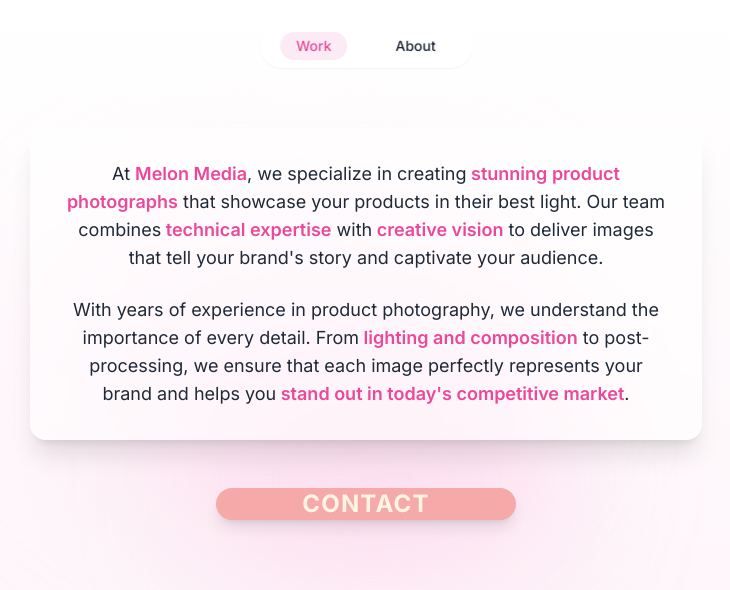
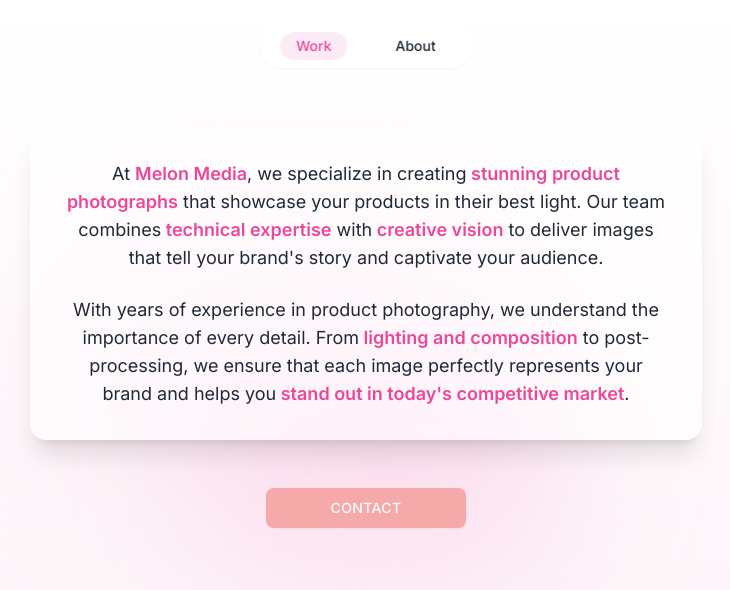
Before and after one commit to veersaraf/melon-media, a React (Vite) app: page /about in a window 1280 px wide. Shown: the top 590 px of the page, without its empty margins (274-1004 px from the left). Built offline with nearby package versions, Linux system fonts and the light colour scheme.

Commit message:
button Update

```diff
--- a/src/components/ContactButton.tsx
+++ b/src/components/ContactButton.tsx
@@ -9,15 +9,14 @@ const ContactButton = () => {
     <motion.button
       onClick={handleClick}
       className="
-        bg-[#F5A9A9] text-[#FFF5E0]
-        font-bold text-2xl uppercase tracking-wider
-        px-10 py-4.5 rounded-full
-        w-[300px] text-center
-        shadow-lg hover:shadow-xl
+        bg-[#F5A9A9] text-white
+        font-medium text-sm uppercase tracking-wide
+        px-6 py-2.5 rounded-lg
+        w-[200px] text-center
+        shadow-sm hover:shadow-md
         transition-all duration-200
         hover:-translate-y-0.5 active:translate-y-0.5
-        hover:shadow-[0_10px_20px_rgba(0,0,0,0.15)]
-        active:shadow-[0_5px_10px_rgba(0,0,0,0.1)]
+        hover:bg-opacity-90 active:bg-opacity-100
       "
       initial={{ opacity: 0, y: 20 }}
       animate={{ opacity: 1, y: 0 }}
```
Also changed, not shown: 1 other file (tests, documents, lock files or other folders).
